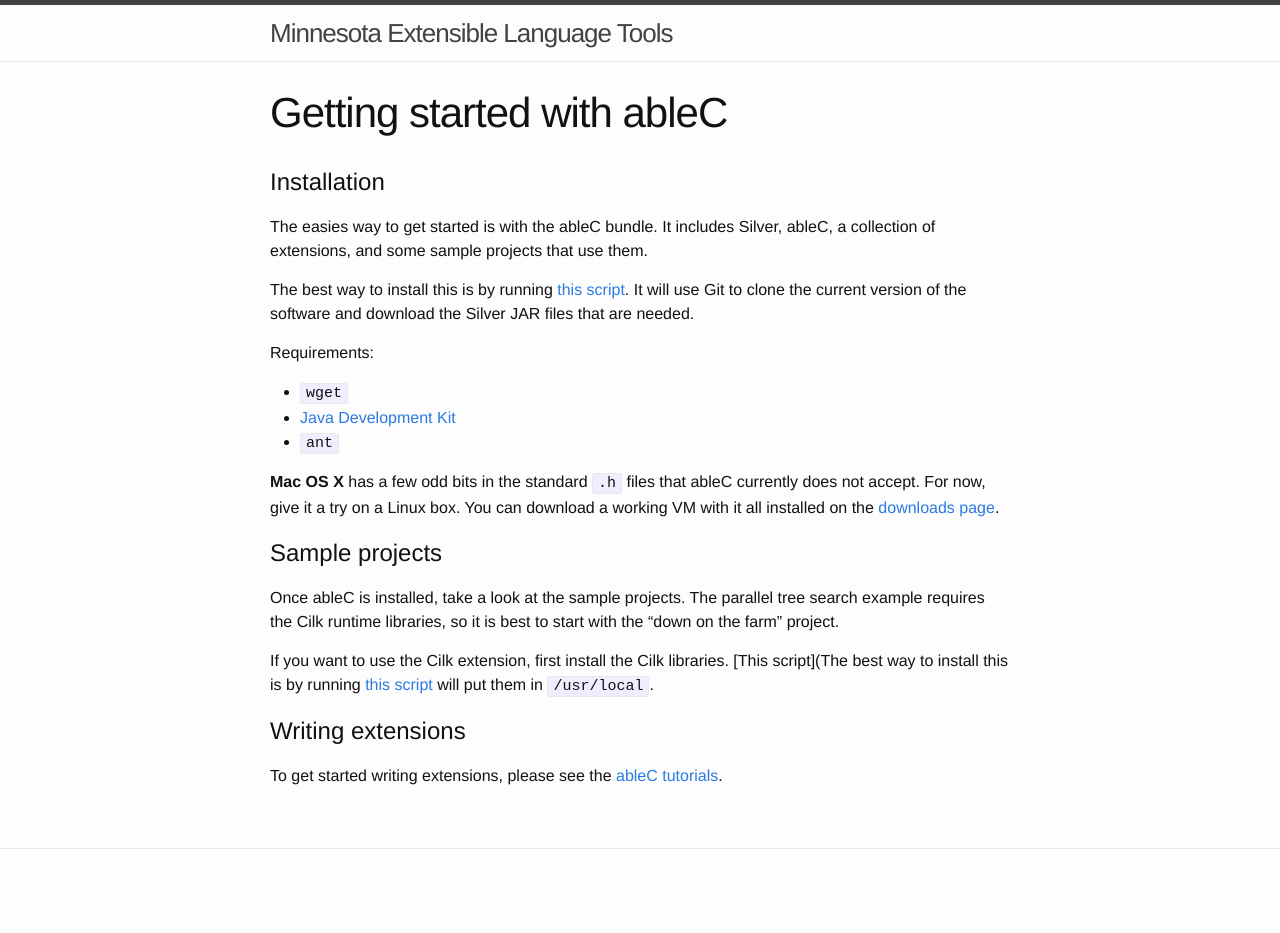
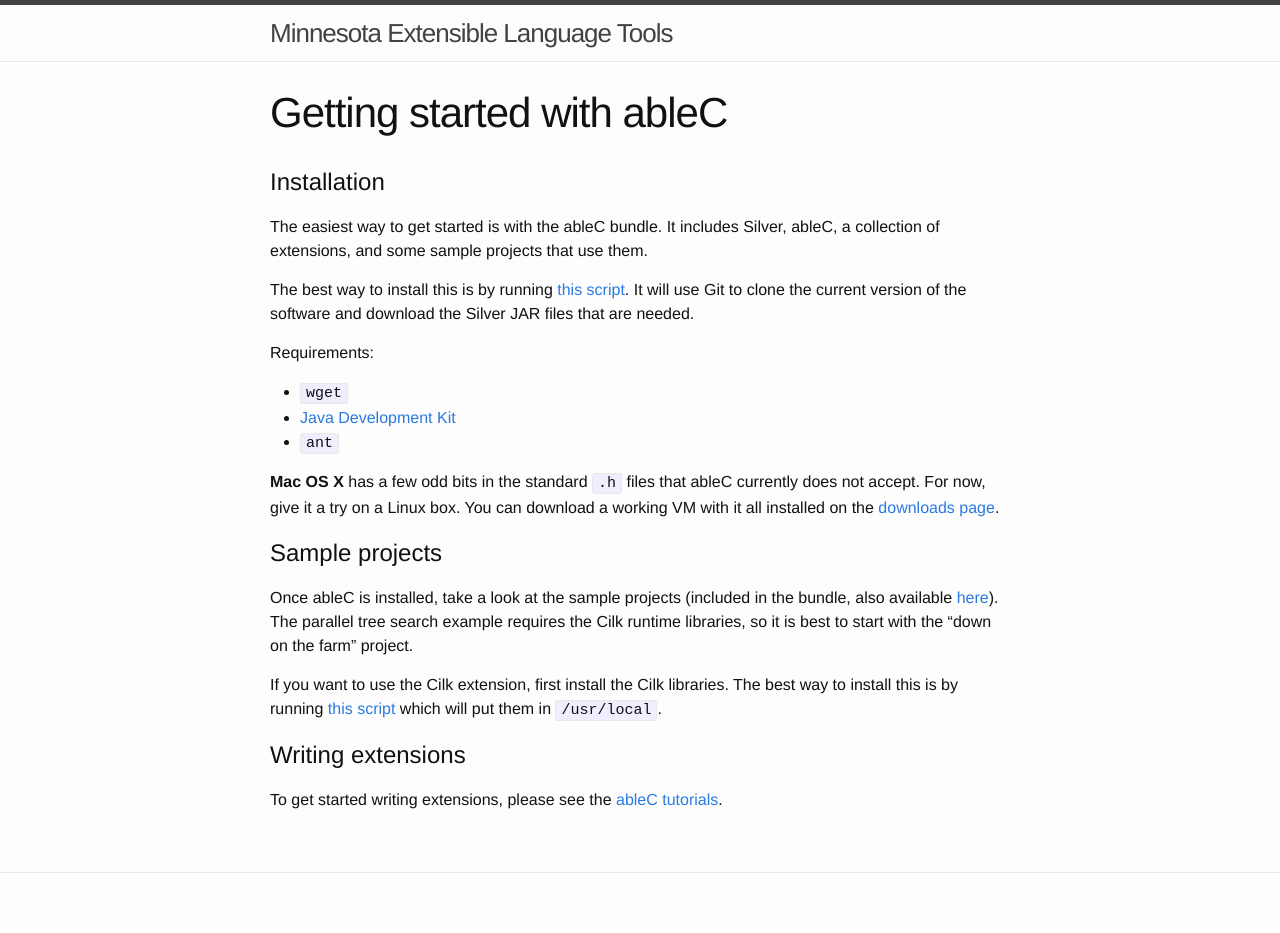
Before and after one commit to melt-umn/melt-website, a Jekyll site: the page built from ableC/getting-started/index.md, in a window 1280 px wide. Built offline with Jekyll 4.4.1, drawn with Linux system fonts in a browser that asks for light colours; before the commit the page ends 909 px from its top, so only the background shows below that.

Commit message:
minor fixes, add sample projects link

```diff
--- a/ableC/getting-started/index.md
+++ b/ableC/getting-started/index.md
@@ -8,7 +8,7 @@
 
 # Installation
 
-The easies way to get started is with the ableC bundle.  It includes
+The easiest way to get started is with the ableC bundle.  It includes
 Silver, ableC, a collection of extensions, and some sample projects
 that use them.
 
@@ -30,14 +30,17 @@
 
 # Sample projects
 
-Once ableC is installed, take a look at the sample projects.  The
+Once ableC is installed, take a look at the sample projects (included in the
+bundle, also available [here](https://github.com/melt-umn/ableC_sample_projects)). The
 parallel tree search example requires the Cilk runtime libraries, so
 it is best to start with the "down on the farm" project.
 
 If you want to use the Cilk extension, first install the Cilk
-libraries.  [This script](The best way to install this is by running [this
+libraries.  The best way to install this is by running [this
 script](http://melt.cs.umn.edu/downloads/install-cilk-libs.sh)
-will put them in ``/usr/local``.
+which will put them in ``/usr/local``.
+
+
 
 # Writing extensions
 
```
